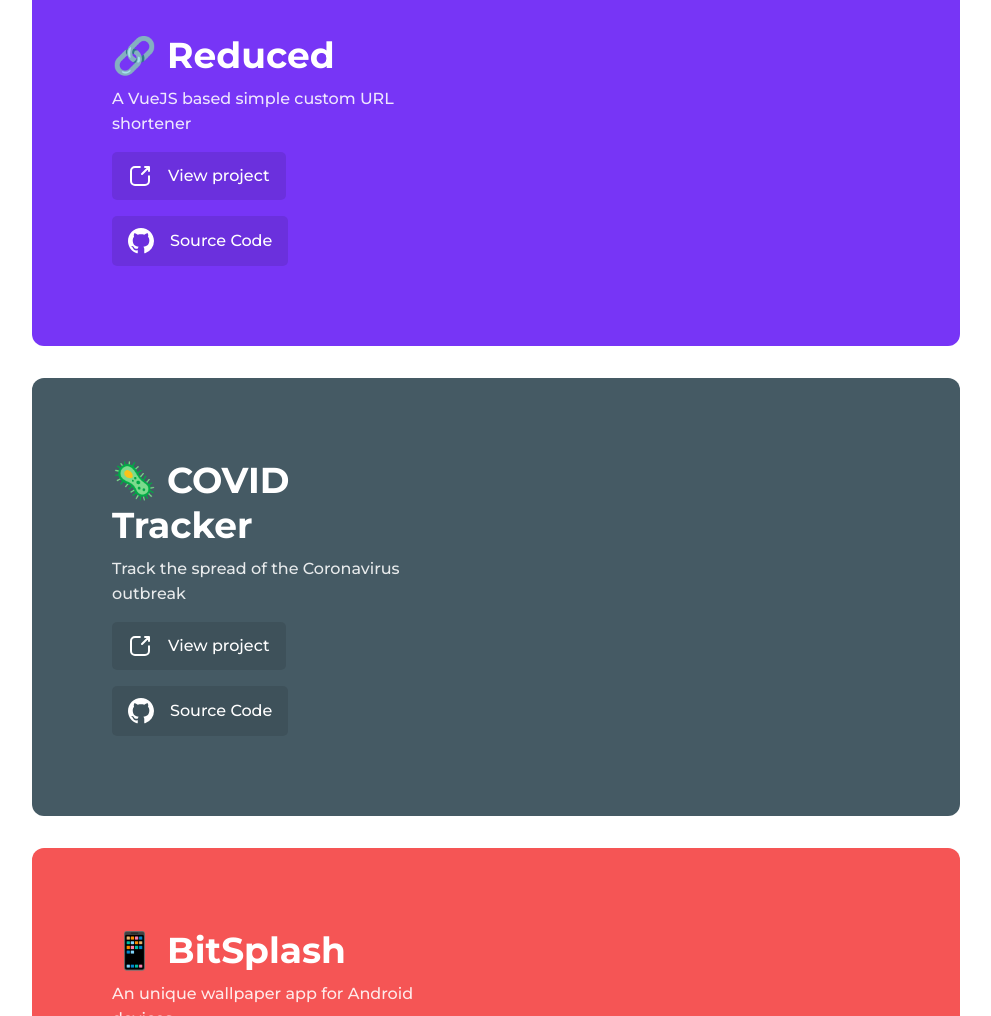
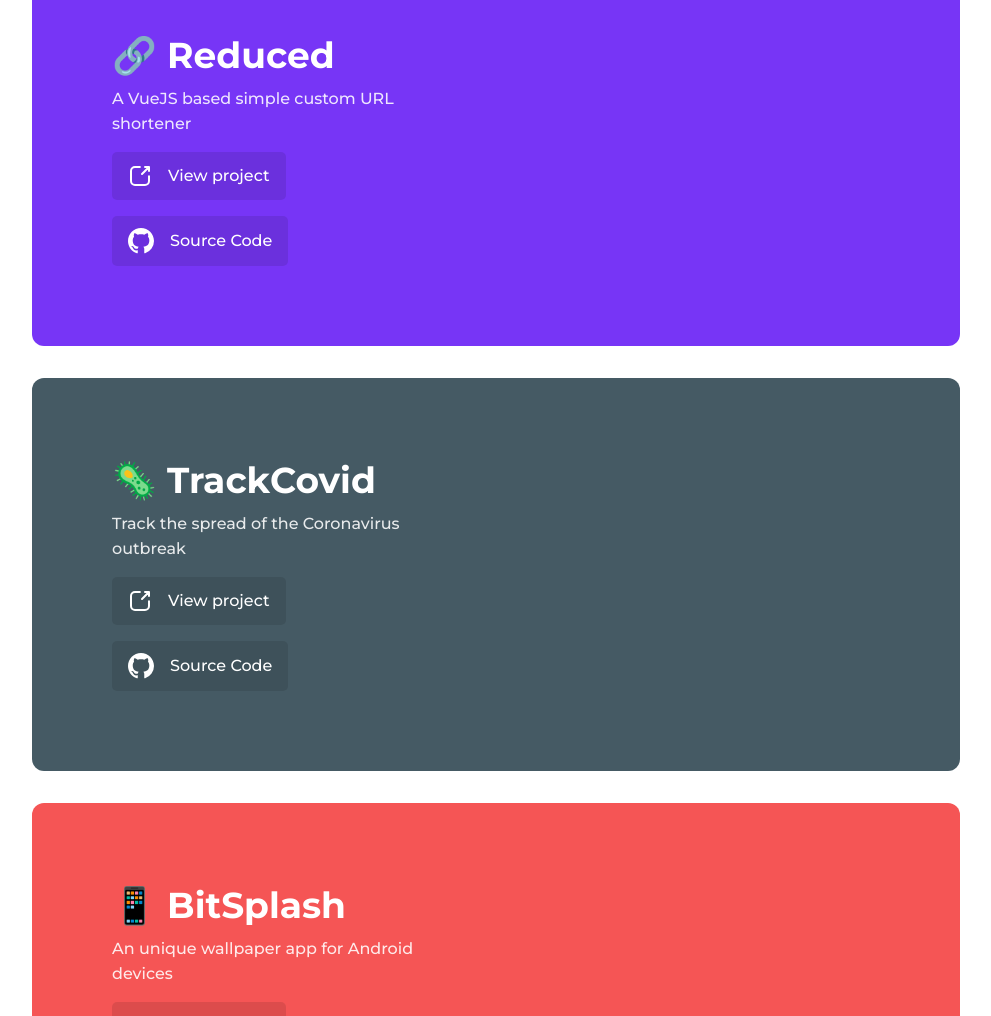
Before and after one commit to harshchauhdary/hrshcdry.github.io, a plain HTML site: page index.html in a window 1280 px wide. Shown: the part 507-1523 px from the top of the page, without its empty margins (144-1135 px from the left). Drawn offline with Linux system fonts and the light colour scheme.

Commit message:
Updated project repo links

```diff
--- a/index.html
+++ b/index.html
@@ -128,7 +128,7 @@
                     </div>
                     <div class="project greenblue dark r1 project-card mt4">
                         <div class="info">
-                            <h5 class="visibile f2 margin-reset lh-title light-p">🦠 COVID Tracker</h5>
+                            <h5 class="visibile f2 margin-reset lh-title light-p">🦠 TrackCovid</h5>
                             <p class="f4 lhs-copy measure ">Track the spread of the Coronavirus
                                 outbreak</p><a class="flex items-center button light mt8"
                                 href="https://covid.sumit.codes/" rel="noopener noreferrer" target="_blank"><svg
@@ -139,7 +139,7 @@
                                     <path stroke="#fff"
                                         d="M21 12.125V17a4 4 0 0 1-4 4H7a4 4 0 0 1-4-4V7a4 4 0 0 1 4-4h4.875"></path>
                                 </svg><span class="ml3">View project</span></a>
-                            <a class="flex items-center button light mt8" href="https://github.com/sumitkolhe/covid"
+                            <a class="flex items-center button light mt8" href="https://github.com/sumitkolhe/TrackCovid"
                                 rel="noopener noreferrer" target="_blank"> <svg xmlns="http://www.w3.org/2000/svg"
                                     viewBox="0 0 16 16" width="26" height="26" fill="#fff">
                                     <path fill-rule="evenodd"
```
